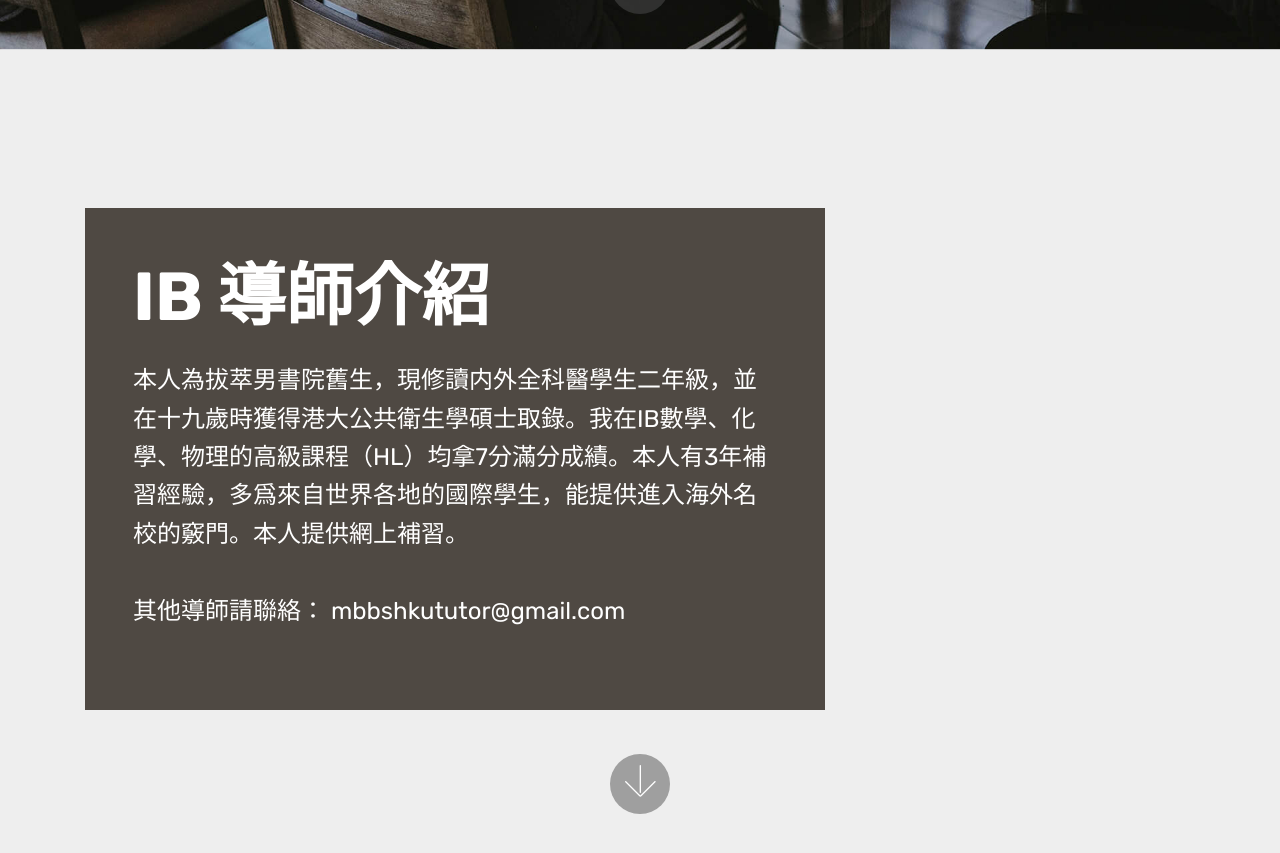
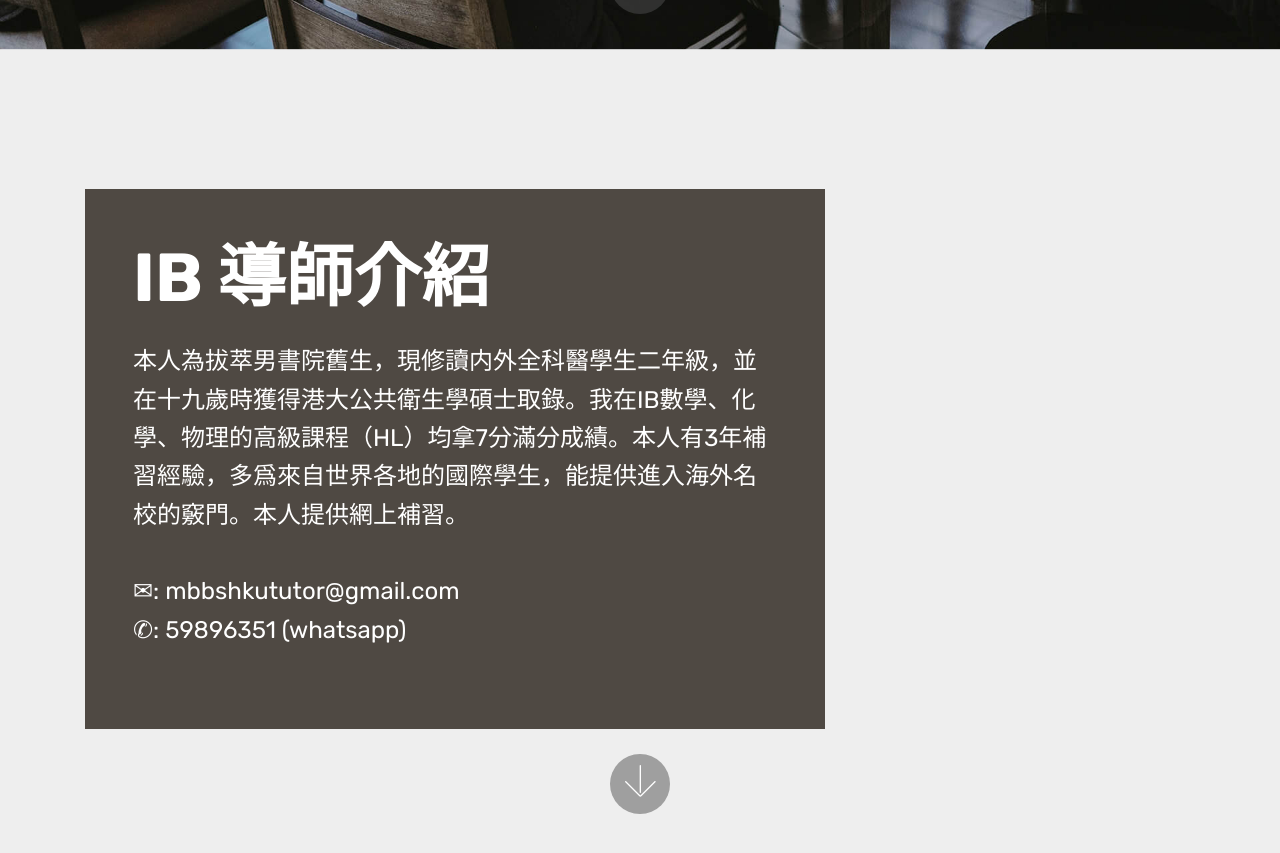
Before and after one commit to MBBSHKUTUTOR/mobirise, a plain HTML site: page index.html in a window 1280 px wide. Shown: the part 765-1618 px from the top of the page. Drawn offline with Linux system fonts and the light colour scheme; files whose address does not match are found by name.

```diff
--- a/index.html
+++ b/index.html
@@ -47,7 +47,7 @@
     </div>
 </section>
 
-<section class="engine"><a href="https://mobirise.info/i">site creation software</a></section><section class="header10 cid-s4aimPeOoJ mbr-fullscreen mbr-parallax-background" id="header10-3">
+<section class="engine"><a href="https://mobirise.info/o">free portfolio website templates</a></section><section class="header10 cid-s4aimPeOoJ mbr-fullscreen mbr-parallax-background" id="header10-3">
 
 
 
@@ -58,7 +58,7 @@
             <h1 class="mbr-section-title mbr-bold pb-3 mbr-fonts-style display-1">IB 導師介紹</h1>
 
             <p class="mbr-text pb-3 mbr-fonts-style display-5">
-               本人為拔萃男書院舊生，現修讀内外全科醫學生二年級，並在十九歲時獲得港大公共衛生學碩士取錄。我在IB數學、化學、物理的高級課程（HL）均拿7分滿分成績。本人有3年補習經驗，多爲來自世界各地的國際學生，能提供進入海外名校的竅門。本人提供網上補習。<br><br>其他導師請聯絡： mbbshkututor@gmail.com</p>
+               本人為拔萃男書院舊生，現修讀内外全科醫學生二年級，並在十九歲時獲得港大公共衛生學碩士取錄。我在IB數學、化學、物理的高級課程（HL）均拿7分滿分成績。本人有3年補習經驗，多爲來自世界各地的國際學生，能提供進入海外名校的竅門。本人提供網上補習。<br><br>✉: mbbshkututor@gmail.com<br>✆:  59896351 (whatsapp)<br></p>
 
         </div>
     </div>
```
Also changed, not shown: 1 other file.
